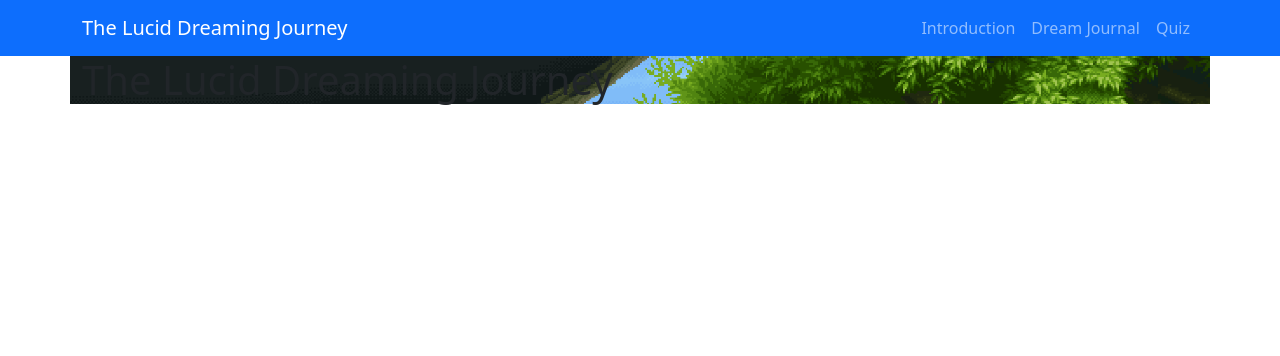
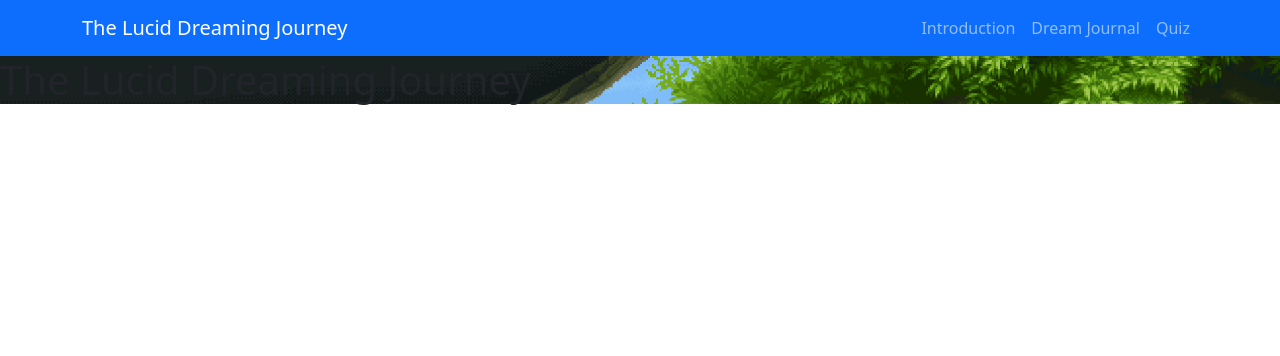
Before and after one commit to RayanEreteo/CS50_Final_Project_TheLucidDreamingJourney, a Flask app: page / in a window 1280 px wide. Shown: the top 356 px of the page. Run offline with Flask 3, Linux system fonts and the light colour scheme.

Commit message:
removed container class and add H1 with shadow

```diff
--- a/templates/index.html
+++ b/templates/index.html
@@ -5,7 +5,7 @@
 {% endblock %}
 
 {% block main %}
-    <div class="container index-main">
-        <h1>The Lucid Dreaming Journey</h1>
+    <div class="index-main">
+        <h1 class="text-shadow">The Lucid Dreaming Journey</h1>
     </div>
 {% endblock %}
```
